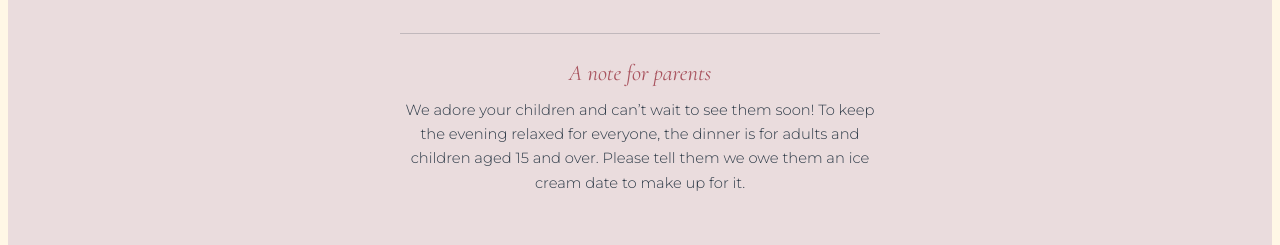
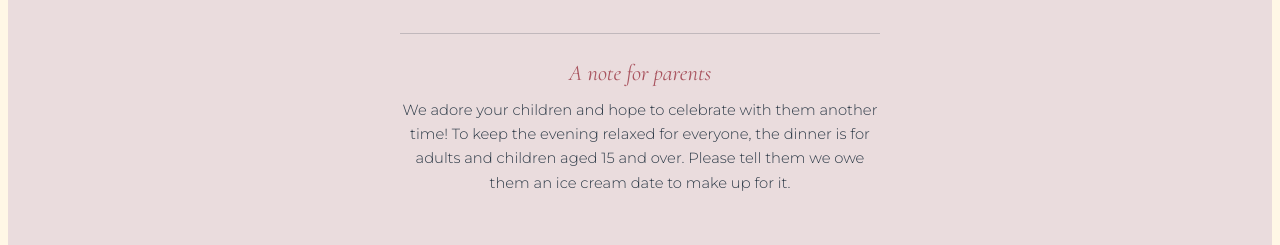
Before and after one commit to jjean-c/j-jwedding, a plain HTML site: page index.html in a window 1280 px wide. Shown: the part 3185-3430 px from the top of the page. Drawn offline with Linux system fonts and the light colour scheme.

Commit message:
Parents note: clearer opening line
Co-Authored-By: Claude Opus 5.5 <noreply@anthropic.com>
Claude-Session: https://claude.ai/code/session_01VR3RgDGCSpaeBPWy6oQ488

```diff
--- a/index.html
+++ b/index.html
@@ -699,7 +699,7 @@ fieldset.field{border:0;margin:0;padding:0}
       <p class="tbc rv">(to be confirmed)</p>
       <div class="kids rv">
         <p class="kids-h">A note for parents</p>
-        <p>We adore your children and can&rsquo;t wait to see them soon! To keep the evening relaxed for everyone, the dinner is for adults and children aged 15 and over. Please tell them we owe them an ice cream date to make up for it.</p>
+        <p>We adore your children and hope to celebrate with them another time! To keep the evening relaxed for everyone, the dinner is for adults and children aged 15 and over. Please tell them we owe them an ice cream date to make up for it.</p>
       </div>
     </div>
   </section>
```
